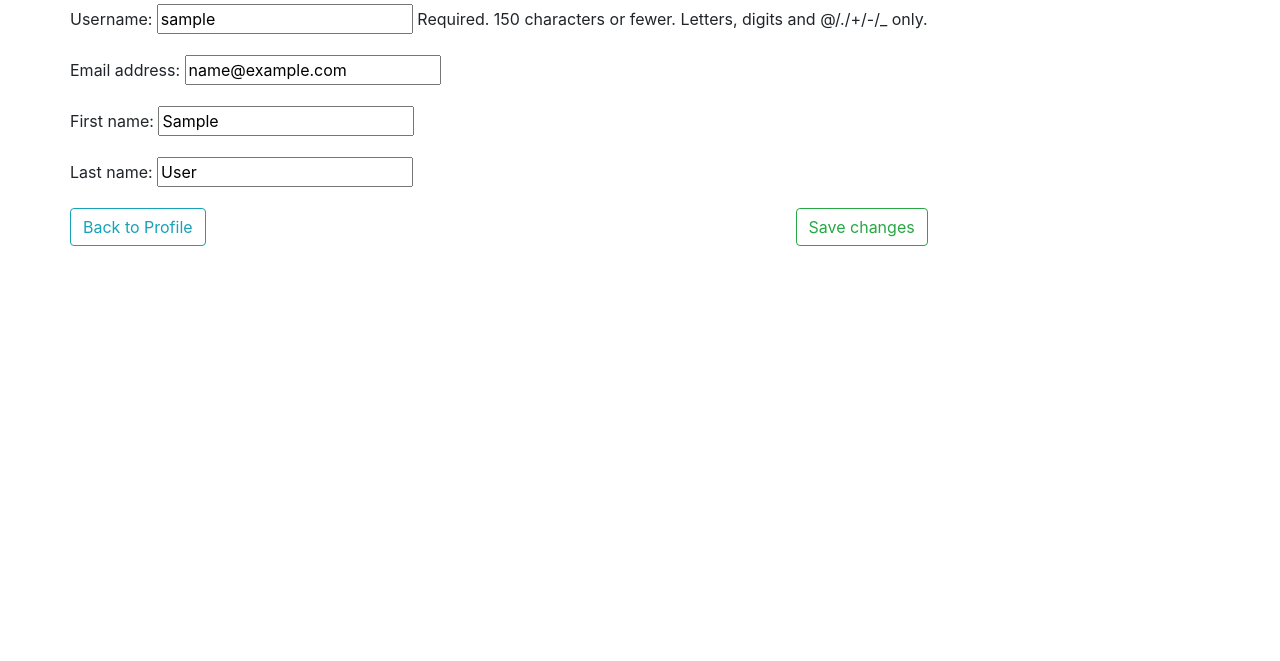
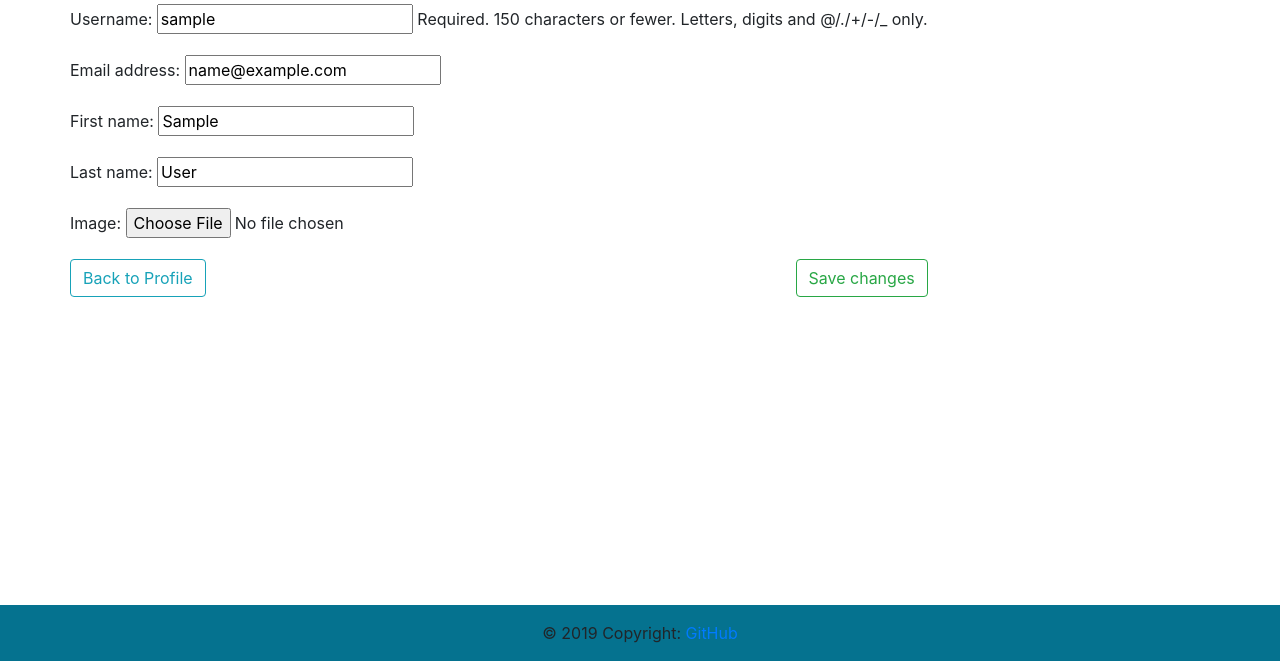
Before and after one commit to Sythrill/Python_Twitter, a Django app: page /edit_profile/1/ in a window 1280 px wide. Shown: the part 139-800 px from the top of the page. Run offline with Django 3.2, Linux system fonts and the light colour scheme; the visitor is signed in with stand-in values (Sample User, id 1); data comes from the database, SQL or seed files in the repository; some libraries are stand-ins or nearby versions.

Commit message:
add upload file function

```diff
--- a/twitter/tweet/forms.py
+++ b/twitter/tweet/forms.py
@@ -13,10 +13,11 @@ class LoginUserForm(forms.Form):
 
 class CreateUserForm(UserCreationForm):
     email = forms.EmailField(required=True)
+    image = forms.FileField()
 
     class Meta:
         model = User
-        fields = ['username', 'email', 'password1', 'password2', 'first_name', 'last_name']
+        fields = ['username', 'email', 'password1', 'password2', 'first_name', 'last_name', 'image']
 
     def save(self, commit=True):
         user = super(CreateUserForm, self).save(commit=False)
@@ -62,4 +63,4 @@ class AddPvrMsgForm(forms.ModelForm):
 class EditUserForm(forms.ModelForm):
     class Meta:
         model = User
-        fields = ["username", "email", "first_name", "last_name"]
+        fields = ["username", "email", "first_name", "last_name", "image"]
--- a/twitter/tweet/models.py
+++ b/twitter/tweet/models.py
@@ -6,6 +6,7 @@ from django.db import models
 class User(AbstractUser):
     USERNAME_FIELD = 'email'
     email = models.EmailField(('email address'), unique=True)
+    image = models.FileField(upload_to="profile_img", blank=True)
     REQUIRED_FIELDS = ["username"]
 
 
--- a/twitter/tweet/static/tweet/style.css
+++ b/twitter/tweet/static/tweet/style.css
@@ -7,10 +7,13 @@ body {
     padding: 0;
 }
 
+.page-footer {
+    background-color: #05728f;
+}
 .chat {
     display: flex;
     flex-direction: row;
-    height: 90vh;
+    height: 85vh;
     margin-top: 20px;
 }
 
@@ -515,11 +518,16 @@ body {
 }
 
 .scrollable {
-    height: 50vh;
     overflow-y: scroll;
-
+    overflow-x: hidden;
+    height: 450px;
 }
 
 .password_form, .edit_form {
     margin-top: 50px;
 }
+
+.user-messages {
+    height: 44vh;
+
+}
--- a/twitter/tweet/templates/tweet/base.html
+++ b/twitter/tweet/templates/tweet/base.html
@@ -31,5 +31,9 @@
 {% endblock %}
 
 </body>
-
+<footer class="page-footer font-small fixed-bottom">
+  <div class="footer-copyright text-center py-3">© 2019 Copyright:
+    <a href="https://mdbootstrap.com/education/bootstrap/"> GitHub</a>
+  </div>
+</footer>
 </html>
--- a/twitter/tweet/templates/tweet/edit_profile.html
+++ b/twitter/tweet/templates/tweet/edit_profile.html
@@ -10,7 +10,7 @@
         <div class="row">
             <div class="edit_form">
                 <h4>Edit Your Profile</h4>
-                <form method="post">
+                <form method="post" enctype="multipart/form-data">
                     {% csrf_token %}
                     {{ form.as_p }}
                     <button class="btn btn-outline-success pull-right" type="submit">Save changes</button>
--- a/twitter/tweet/views.py
+++ b/twitter/tweet/views.py
@@ -146,6 +146,7 @@ class GetUserProfileView(LoginRequiredMixin, View):
         user_profile = User.objects.get(pk=user_id)
         msg = Message.objects.filter(created_by=user_profile).count()
         msgs = Message.objects.filter(created_by=user_profile).order_by("-creation_date")
+        likes = Like.objects.filter(user=user_id)
         return render(request, "tweet/user_profile.html", locals())
 
 
@@ -174,13 +175,14 @@ class EditUserProfileView(LoginRequiredMixin, View):
 
     def post(self, request, user_id):
         edit_user = User.objects.get(pk=user_id)
-        form = EditUserForm(request.POST, instance=edit_user)
+        form = EditUserForm(request.POST, request.FILES, instance=edit_user)
         if form.is_valid():
             edit_user.username = request.POST.get("username")
             edit_user.email = request.POST.get("email")
             edit_user.first_name = request.POST.get("first_name")
             edit_user.last_name = request.POST.get("last_name")
-            edit_user.save(update_fields=["username", "email", "first_name", "last_name"])
+            edit_user.image = request.FILES.get('image')
+            edit_user.save(update_fields=["username", "email", "first_name", "last_name", "image"])
             messages.success(request, "Your profile was successfully updated!")
             return redirect("user_profile", edit_user.id)
         else:
--- a/twitter/twitter/settings.py
+++ b/twitter/twitter/settings.py
@@ -39,6 +39,7 @@ INSTALLED_APPS = [
     'django.contrib.staticfiles',
     'tweet',
     'bootstrap_modal_forms',
+    'rest_framework',
 
 ]
 
@@ -123,3 +124,7 @@ USE_TZ = True
 # https://docs.djangoproject.com/en/2.0/howto/static-files/
 
 STATIC_URL = '/static/'
+
+MEDIA_URL = '/media/'
+
+MEDIA_ROOT = os.path.join(BASE_DIR, 'tweet/media')
--- a/twitter/twitter/urls.py
+++ b/twitter/twitter/urls.py
@@ -17,6 +17,8 @@ from django.contrib import admin
 from django.urls import path
 from tweet.views import *
 from django.contrib.auth import views as auth_views
+from django.conf import settings
+from django.conf.urls.static import static
 
 urlpatterns = [
     path("admin/", admin.site.urls),
@@ -32,4 +34,4 @@ urlpatterns = [
     path("user_profile/<int:user_id>", GetUserProfileView.as_view(), name="user_profile"),
     path("password/", ChangeUserPasswordView.as_view(), name="change_password"),
     path("edit_profile/<int:user_id>/", EditUserProfileView.as_view(), name="edit_profile")
-]
+] + static(settings.MEDIA_URL, document_root=settings.MEDIA_ROOT)
```
Also changed, not shown: twitter/tweet/templates/tweet/user_profile.html (+12 -0 lines), twitter/tweet/media/profile_img/Screenshot_from_2018-12-13_18-09-36.png (added), twitter/tweet/media/profile_img/Screenshot_from_2019-01-12_12-39-12.png (added), twitter/tweet/migrations/0011_user_image.py (added), twitter/tweet/migrations/0012_auto_20190122_1910.py (added), 1 other file.
